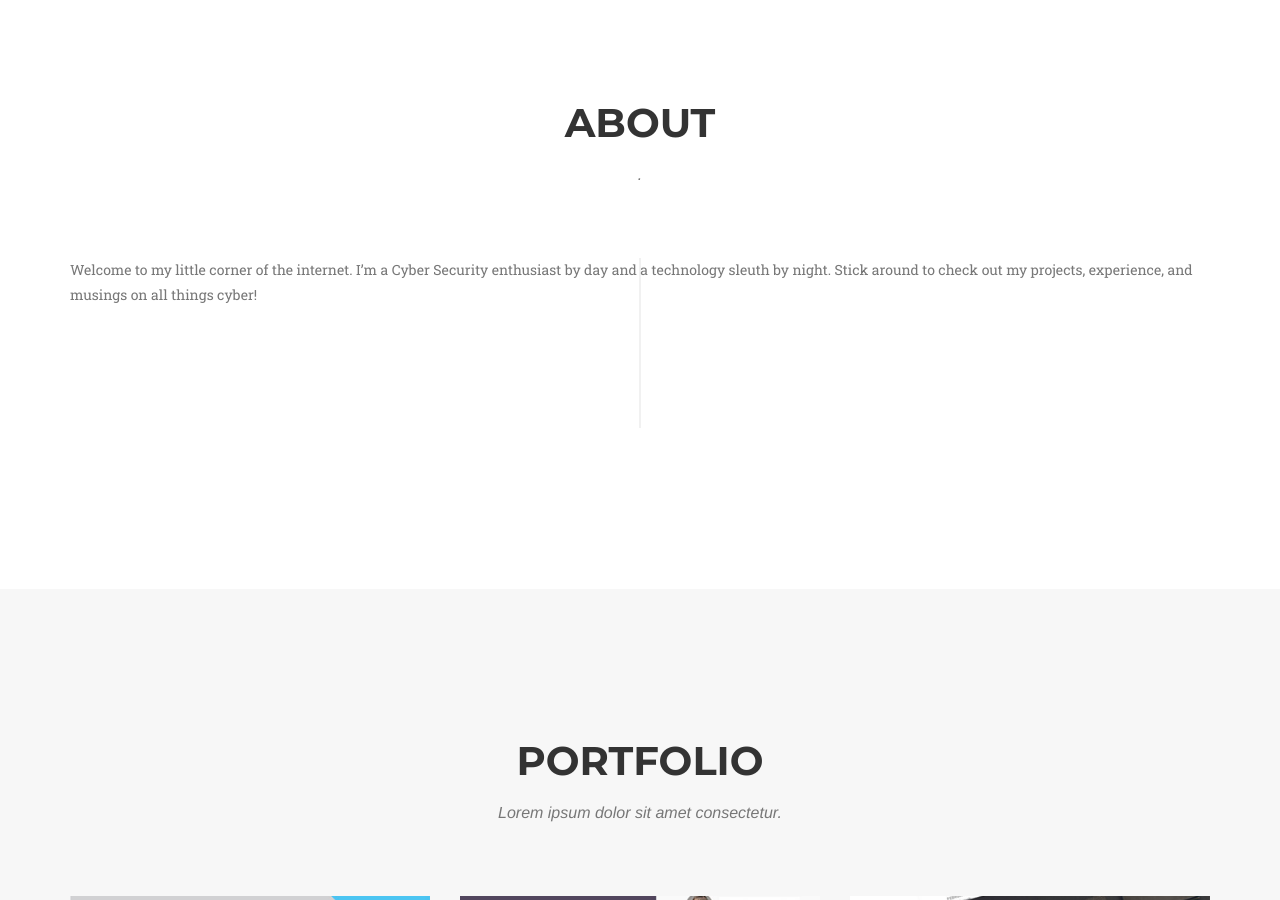
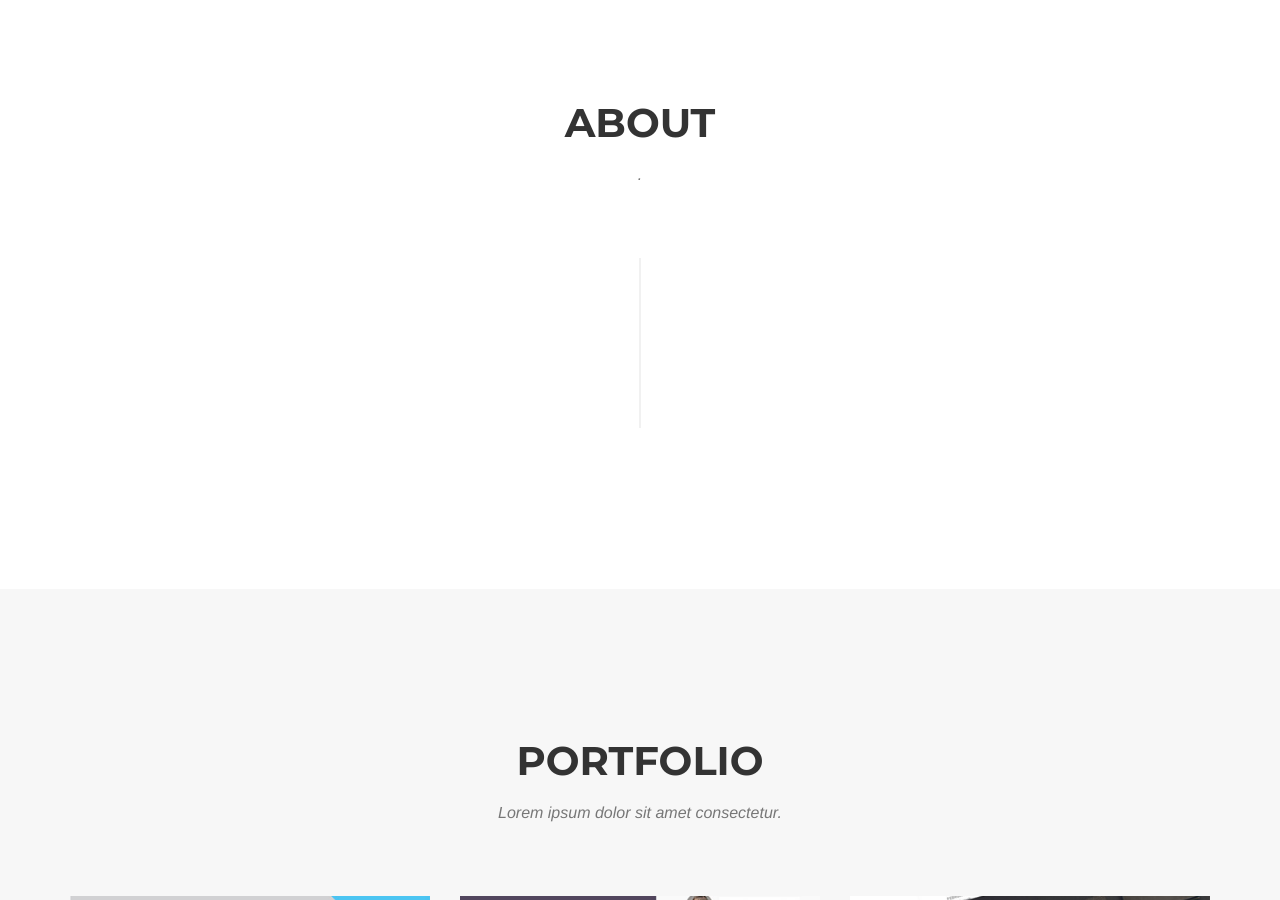
Before and after one commit to elizabethude/lizude.github.io, a Jekyll site: the page built from index.html, in a window 1280 px wide and 900 px high, scrolled down 807 px. Built offline with Jekyll 4.4.1, drawn with Linux system fonts in a browser that asks for light colours; nearby versions of some CDN libraries; some web fonts are replaced; library files that are not in the unit come from our copies.

Commit message:
Update about.html

```diff
--- a/_includes/about.html
+++ b/_includes/about.html
@@ -12,8 +12,7 @@
                     <ul class="timeline">
                         <li>
 
-                                 <p class="text-muted">Welcome to my little corner of the internet. I’m a Cyber Security enthusiast by day and a technology sleuth by night. Stick around to check out my projects, experience, and musings on all things cyber!
-</p>
+                                 <p class="text-muted"></p>
                             </div>
                             <div class="timeline-panel">
                                 <div class="timeline-heading">
```
